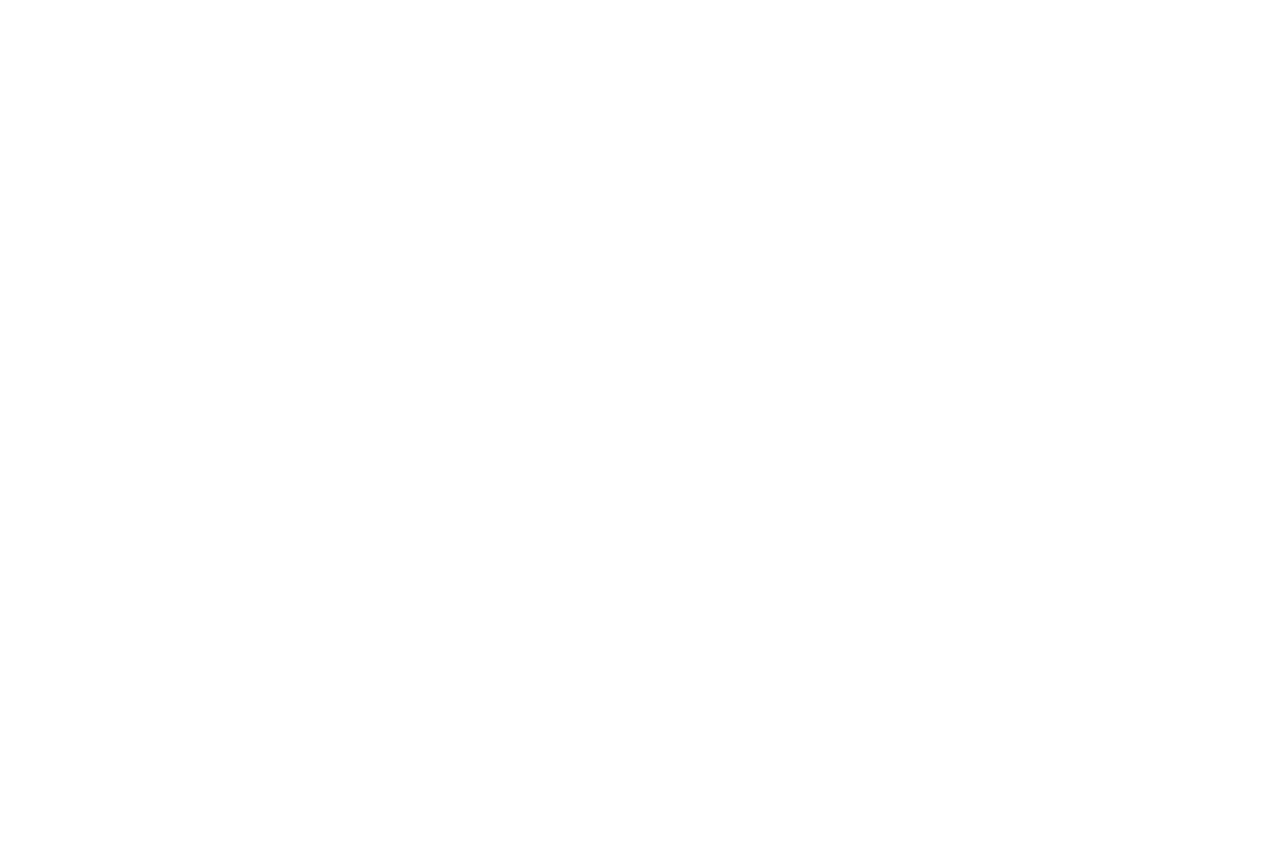
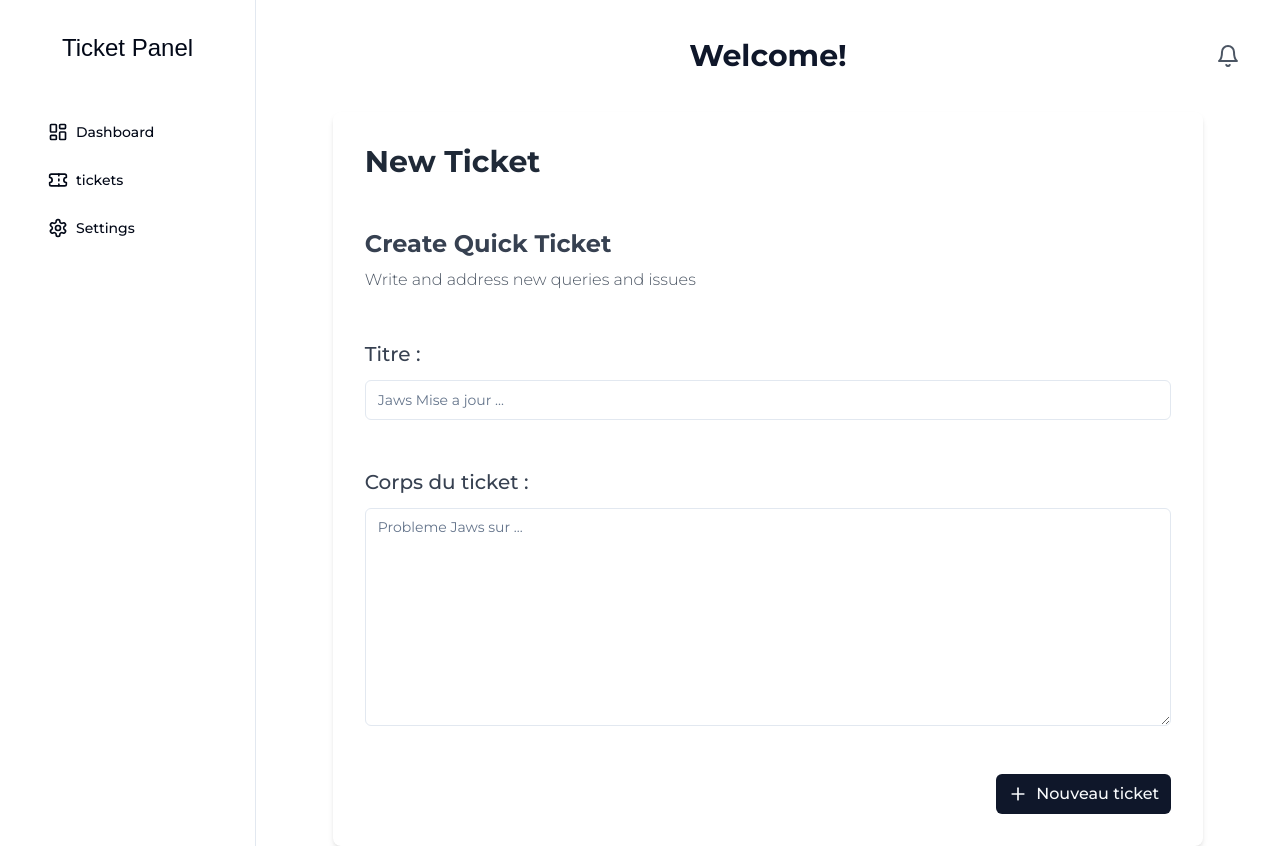
Before and after one commit to Bourdon94m/TechTools, a React (Vite) app in the folder frontend/Tech/: page /create-ticket in a window 1280 px wide. Before the commit this address had no page. Before the commit the page ends 800 px from the top, so only its background shows below. Built offline with nearby package versions, Linux system fonts and the light colour scheme; a web font is replaced by a local one.

Commit message:
Updated Ticket Card and Ticket Creation page

```diff
--- a/frontend/Tech/src/App.jsx
+++ b/frontend/Tech/src/App.jsx
@@ -7,6 +7,7 @@ import { Toaster } from "@/components/ui/toaster"; // Importez le composant Toas
 import Teamviewer from "./components/pages/Teamviewer";
 import LandingDashboard from "@/components/pages/Dashboard/LandingDashboard";
 import TicketPage from "@/components/pages/Dashboard/TicketPage";
+import CreateTicketPage from "@/components/pages/Dashboard/CreateTicketPage";
 
 function App() {
   return (
@@ -19,6 +20,7 @@ function App() {
           <Route path="/teamviewer" element={<Teamviewer />} />
           <Route path="/dashboard" element={<LandingDashboard />} />
           <Route path="/tickets" element={<TicketPage />} />
+          <Route path="/create-ticket" element={<CreateTicketPage />} />
         </Routes>
         <Toaster /> {/* permet d'utiliser les toast 😋 */}
       </Router>
--- a/frontend/Tech/src/components/pages/Dashboard/CreateTicketPage.jsx
+++ b/frontend/Tech/src/components/pages/Dashboard/CreateTicketPage.jsx
@@ -6,8 +6,54 @@ import { Input } from "@/components/ui/input";
 import { Textarea } from "@/components/ui/textarea";
 import { Button } from "@/components/ui/button";
 import { CreateTicketButton } from "@/components/ui/dashboard/newTicket-button";
+import { useToast } from "@/components/ui/use-toast";
 
 const CreateTicketPage = () => {
+  const { toast } = useToast();
+
+  const createTicketToDB = () => {
+    let title = document.getElementById("title").value;
+    let content = document.getElementById("content").value;
+
+    const ticketData = { title, content };
+
+    fetch("http://127.0.0.1:8000/ticket/new-ticket", {
+      method: "POST", // Pour envoyer
+      headers: {
+        "Content-Type": "application/json",
+      },
+      body: JSON.stringify(ticketData),
+    })
+      .then((response) => {
+        if (!response.ok) {
+          throw new Error(
+            `La requête a échoué avec le statut : ${response.status}`
+          );
+        }
+        return response.json();
+      })
+      .then((data) => {
+        console.log("Succès:", data);
+        // Message de succées
+        toast({
+          title: "Succées",
+          description: "Ticket crée !",
+          variant: "primary",
+        });
+      })
+      .catch((error) => {
+        console.error("Erreur:", error);
+        // messages
+        toast({
+          title: "Erreur",
+          description: "Impossible de récupérer les données de l'utilisateur",
+          variant: "destructive",
+        });
+      });
+
+    console.log("Données envoyées:", ticketData);
+  };
+
   return (
     <div className="flex flex-col md:flex-row min-h-screen font-merriweather">
       {/* Top page */}
@@ -50,7 +96,7 @@ const CreateTicketPage = () => {
                 Titre :
               </label>
               <Input
-                id="titre"
+                id="title"
                 placeholder="Jaws Mise a jour ..."
                 className="w-full"
               />
@@ -73,7 +119,10 @@ const CreateTicketPage = () => {
             </div>
 
             <div className="flex justify-end">
-              <CreateTicketButton className="px-3 py-2 text-sm md:text-base" />
+              <CreateTicketButton
+                onClick={createTicketToDB}
+                className="px-3 py-2 text-sm md:text-base"
+              />
             </div>
           </div>
         </div>
--- a/frontend/Tech/src/components/pages/Dashboard/TicketPage.jsx
+++ b/frontend/Tech/src/components/pages/Dashboard/TicketPage.jsx
@@ -1,7 +1,7 @@
 import React, { useState, useEffect } from "react";
 import Sidebar from "@/components/layout/Dashboard/Sidebar";
 import NotificationButt from "@/components/ui/dashboard/notification-button";
-import NewTicketButton from "@/components/ui/dashboard/newTicket-button";
+import { NewTicketButton } from "/src/components/ui/dashboard/newTicket-button.jsx";
 import SearchButton from "@/components/ui/dashboard/searchButton";
 import TicketCard from "@/components/ui/dashboard/ticket-card";
 import {
@@ -13,41 +13,33 @@ import {
 } from "@/components/ui/select";
 
 const TicketPage = () => {
-  const [tickets, setTickets] = useState([
-    {
-      ticketID: "Ticket# 2023-CS123",
-      date: "Posted at 12:45 AM",
-      title: "How to deposit money to my portal?",
-      content:
-        "Je n'arrive pas a faire des beaux design au secours help me je sais pas ce qui m'arrive !!",
-      color: "green",
-    },
-    {
-      ticketID: "Ticket# 2023-CS123",
-      date: "Posted at 12:45 AM",
-      title: "How to deposit money to my portal?",
-      content:
-        "Je n'arrive pas a faire des beaux design au secours help me je sais pas ce qui m'arrive !!",
-      color: "green",
-    },
-    {
-      ticketID: "Ticket# 2024-CS111",
-      date: "Posted at 16:12 AM",
-      title: "Need assistance for mac?",
-      content:
-        "J'ai un soucis avec mon mac car je suis débile, pouvez vous venire me sauver ?",
-      color: "red",
-    },
-    {
-      ticketID: "Ticket# 2022-CS042",
-      date: "Posted at 09:22 AM",
-      title: "Cannot log into admin panel",
-      content:
-        "I cant log with my actual login, i think someone juste hacked me and have access to my email!!! urgent",
-      color: "red",
-    },
-    // Ajoutez d'autres tickets ici...
-  ]);
+  const [tickets, setTickets] = useState([]);
+
+  useEffect(() => {
+    const fetchTicketFromApi = () => {
+      fetch("http://127.0.0.1:8000/ticket/all")
+        .then((response) => {
+          if (!response.ok) {
+            throw new Error(`HTTP error! status: ${response.status}`);
+          }
+          return response.json();
+        })
+        .then((data) => {
+          console.log(data);
+          // Transformer les données reçues
+          const formattedTickets = data.map((ticket) => ({
+            ticketID: ticket.ticket_id || "",
+            date: ticket.creation_date || "",
+            title: ticket.title || "",
+            content: ticket.content || "",
+            status: ticket.status,
+          }));
+          setTickets(formattedTickets);
+          console.log("Tickets formatés :", formattedTickets);
+        });
+    };
+    fetchTicketFromApi();
+  }, []);
 
   const [searchTerm, setSearchTerm] = useState("");
   const [filteredTickets, setFilteredTickets] = useState(tickets);
@@ -58,13 +50,12 @@ const TicketPage = () => {
     return tickets.filter((ticket) => {
       const matchesSearch =
         ticket.title.toLowerCase().includes(searchTerm.toLowerCase()) ||
-        ticket.content.toLowerCase().includes(searchTerm.toLowerCase()) ||
-        ticket.ticketID.toLowerCase().includes(searchTerm.toLowerCase());
+        ticket.content.toLowerCase().includes(searchTerm.toLowerCase());
 
       const matchesStatus =
         filterStatus === "all" ||
-        (filterStatus === "open" && ticket.color === "green") ||
-        (filterStatus === "closed" && ticket.color !== "green");
+        (filterStatus === "open" && ticket.status === "open") ||
+        (filterStatus === "closed" && ticket.status != "open");
 
       return matchesSearch && matchesStatus;
     });
@@ -97,8 +88,13 @@ const TicketPage = () => {
             <NotificationButt />
           </div>
         </div>
-        <div className="h-20 w-[80%] flex justify-start items-center">
+        <div className="h-20 w-full  flex justify-between items-center">
           <h1 className="text-3xl ml-8 font-bold">Tickets</h1>
+          <NewTicketButton
+            className={
+              "bg-[#7b4bff] text-white mr-8 flex items-center space-x-2 rounded-md px-4 py-2 transition-colors duration-300 hover:bg-[#6b3bff]"
+            }
+          />
         </div>
         <div className="h-[6rem] w-full flex items-center justify-between">
           <SearchButton
@@ -118,15 +114,14 @@ const TicketPage = () => {
           </Select>
         </div>
         <div className="grid gap-6 p-8">
-          {filteredTickets.length > 0 ? (
+          {filteredTickets.length > 0 ? ( // Just check if mini 1 ticket exist
             filteredTickets.map((ticket, index) => (
               <TicketCard
+                ticketID={`#${ticket.ticketID} | ${ticket.title}`}
                 key={index}
-                ticketID={ticket.ticketID}
                 date={ticket.date}
-                title={ticket.title}
                 content={ticket.content}
-                color={ticket.color}
+                color={ticket.status === "open" ? "green" : "red"} // This mfucking color is bugging tf
               />
             ))
           ) : (
--- a/frontend/Tech/src/components/ui/dashboard/newTicket-button.jsx
+++ b/frontend/Tech/src/components/ui/dashboard/newTicket-button.jsx
@@ -1,22 +1,73 @@
+/**
+ * v0 by Vercel.
+ * @see https://v0.dev/t/A5ZIgV3lLMD
+ * Documentation: https://v0.dev/docs#integrating-generated-code-into-your-nextjs-app
+ */
 import { Button } from "@/components/ui/button";
-import { SquarePlus } from "lucide-react";
 import { cn } from "@/lib/utils";
 
-const NewTicketButton = ({ className, icon, onClick }) => {
+const NewTicketButton = ({ className }) => {
   return (
-    <>
+    <Button className={(cn, className)}>
+      <PencilIcon className="w-4 h-4" />
+      <a href="/create-ticket">New Ticket</a>
+    </Button>
+  );
+};
+
+function PencilIcon(props) {
+  return (
+    <svg
+      {...props}
+      xmlns="http://www.w3.org/2000/svg"
+      width="24"
+      height="24"
+      viewBox="0 0 24 24"
+      fill="none"
+      stroke="currentColor"
+      strokeWidth="2"
+      strokeLinecap="round"
+      strokeLinejoin="round"
+    >
+      <path d="M17 3a2.85 2.83 0 1 1 4 4L7.5 20.5 2 22l1.5-5.5Z" />
+      <path d="m15 5 4 4" />
+    </svg>
+  );
+}
+
+const CreateTicketButton = ({ className, onClick }) => {
+  return (
     <Button
       onClick={onClick}
       className={cn(
-          "flex items-center space-x-2 mr-8 bg-[#7F56D8]  text-sm text-input p-6",
+        "flex items-center gap-2 bg-primary text-primary-foreground hover:bg-primary/90 px-4 py-2 rounded-md transition-colors",
         className
       )}
     >
-        <SquarePlus />
-        <span>New tickets</span>
+      <PlusIcon className="h-5 w-5" />
+      Nouveau ticket
     </Button>
-    </>
   );
 };
 
-export default NewTicketButton;
+function PlusIcon(props) {
+  return (
+    <svg
+      {...props}
+      xmlns="http://www.w3.org/2000/svg"
+      width="24"
+      height="24"
+      viewBox="0 0 24 24"
+      fill="none"
+      stroke="currentColor"
+      strokeWidth="2"
+      strokeLinecap="round"
+      strokeLinejoin="round"
+    >
+      <path d="M5 12h14" />
+      <path d="M12 5v14" />
+    </svg>
+  );
+}
+
+export { NewTicketButton, CreateTicketButton };
--- a/frontend/Tech/src/components/ui/dashboard/ticket-card.jsx
+++ b/frontend/Tech/src/components/ui/dashboard/ticket-card.jsx
@@ -12,7 +12,7 @@ const TicketCard = ({ className, ticketID, date, title, content, color }) => {
         )}
       >
         <div className="flex items-center p-4">
-          <div className={`w-6 h-6 rounded-full bg-${color}-500`}></div>
+          <div className={`w-6 h-6 rounded-full bg-${color}-400`}></div>
           <div className="flex-grow">
             <h3 className="text-lg ml-6 font-bold text-[#2E2C34]">
               {ticketID}
--- a/frontend/Tech/tailwind.config.js
+++ b/frontend/Tech/tailwind.config.js
@@ -25,6 +25,7 @@ module.exports = {
         ring: "hsl(var(--ring))",
         background: "hsl(var(--background))",
         foreground: "hsl(var(--foreground))",
+
         primary: {
           DEFAULT: "hsl(var(--primary))",
           foreground: "hsl(var(--primary-foreground))",
```
Lines whose indentation alone changed are shown as unchanged.
